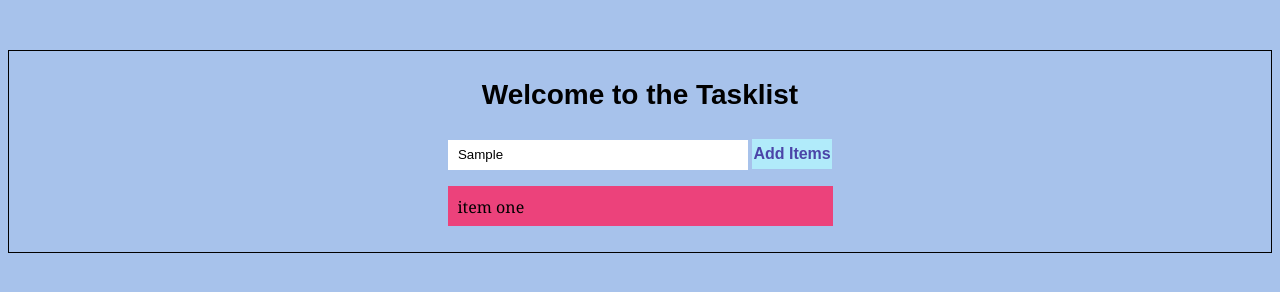
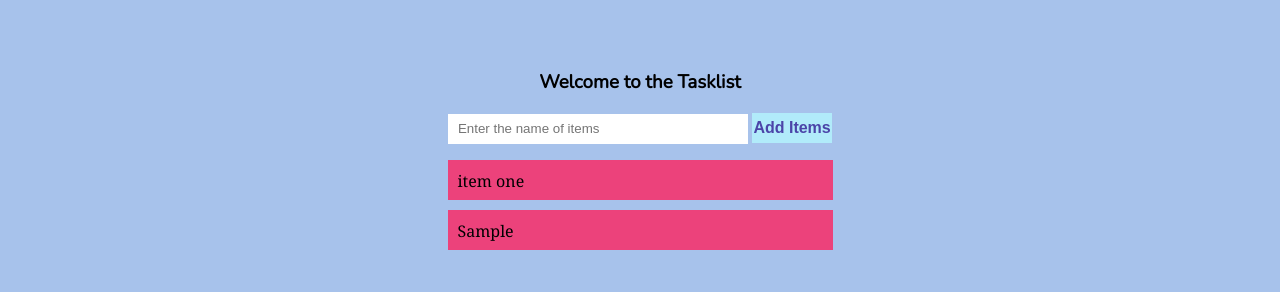
Before and after one commit to sureshkumarks1/js, a plain HTML site: page index.html in a window 1280 px wide. Both pictures are taken after typing "Sample" into the empty fields and a click on the button "Add Items". Drawn offline with nearby package versions, Linux system fonts and the light colour scheme.

Commit message:
update the app.js

```diff
--- a/app.js
+++ b/app.js
@@ -4,9 +4,12 @@ let kitchenInput = document.querySelector(".kitcheninput");
 let submit = document.querySelector(".submit");
 
 function valueFromDom(){
-    let li = kitchenInput.value;
-
-    console.log(li);
+    let kitchenInputData = kitchenInput.value;
+    let li = document.createElement("li");
+    li.innerText = kitchenInputData;
+    kitchenItemSelect.appendChild(li);
+    kitchenInput.value = "";
+    // console.log(li);
 
 }
 
--- a/style.css
+++ b/style.css
@@ -16,7 +16,7 @@ body{
     /* align-items: flex-start; */
     margin-top: 50px;
     flex-direction: column;
-    border: 1px solid black;
+    /* border: 1px solid black; */
 }
 .inputsection{
     justify-items: center;
@@ -30,6 +30,7 @@ body{
     width: 300px;
     height: 30px;
     padding: 10px;
+    /* margin: 10px; */
 }
 .inputsection button{
     outline: none;
@@ -43,8 +44,8 @@ body{
     background-color: #b1ebfa;
 }
 .heading{
-    font-size: 28px;
-    font-family: Arial, Helvetica, sans-serif;
+    /* font-size: 28px;
+    font-family: Arial, Helvetica, sans-serif; */
     color: black;
     text-align: center;
 }
@@ -61,5 +62,22 @@ body{
     margin-bottom: 10px;
     font-family: Cambria, Cochin, Georgia, Times, 'Times New Roman', serif ;
     font-size: 16px;
+    animation: 0.3s ease-in-out;
+    animation-name: slideIn;
 
 }
+.kitchenitemlist li:hover{
+    background-color: #d346a4;
+    /* scale: 1.05; */
+}
+
+@keyframes slideIn{
+    from{
+        opacity: 0;
+        transform: rotateX(60deg) translateY(-10px);
+    }
+    to{
+        opacity: 1;
+        transform:rotateX(0deg) translateY(0px);
+    }
+}
```
